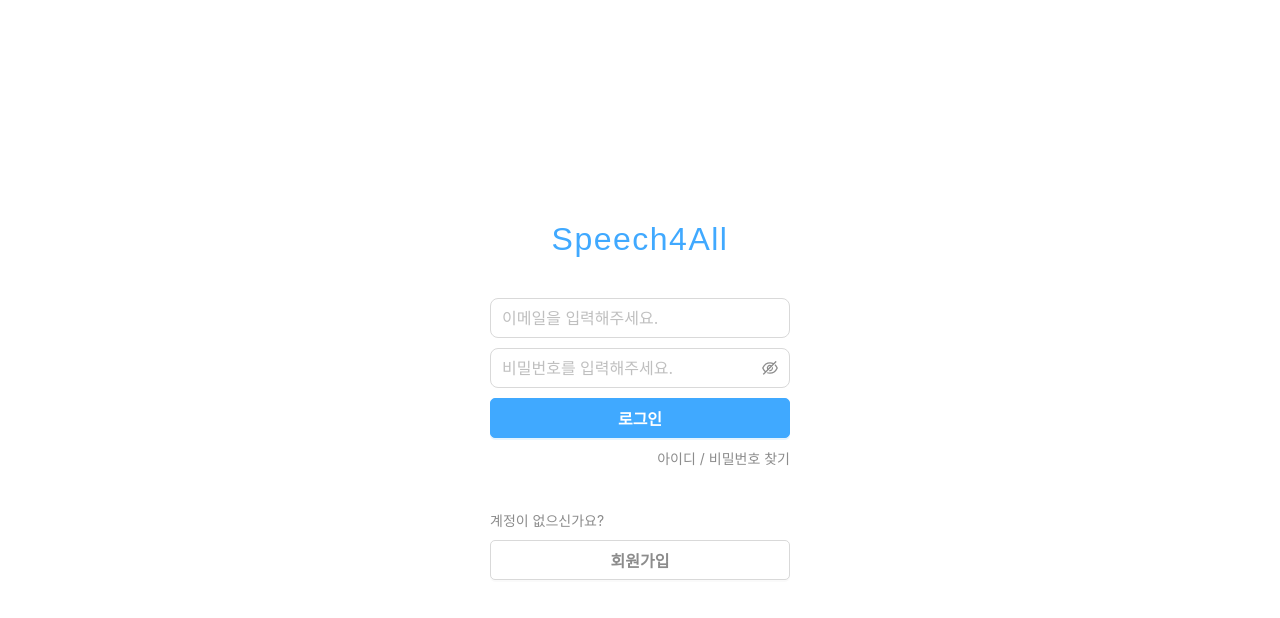
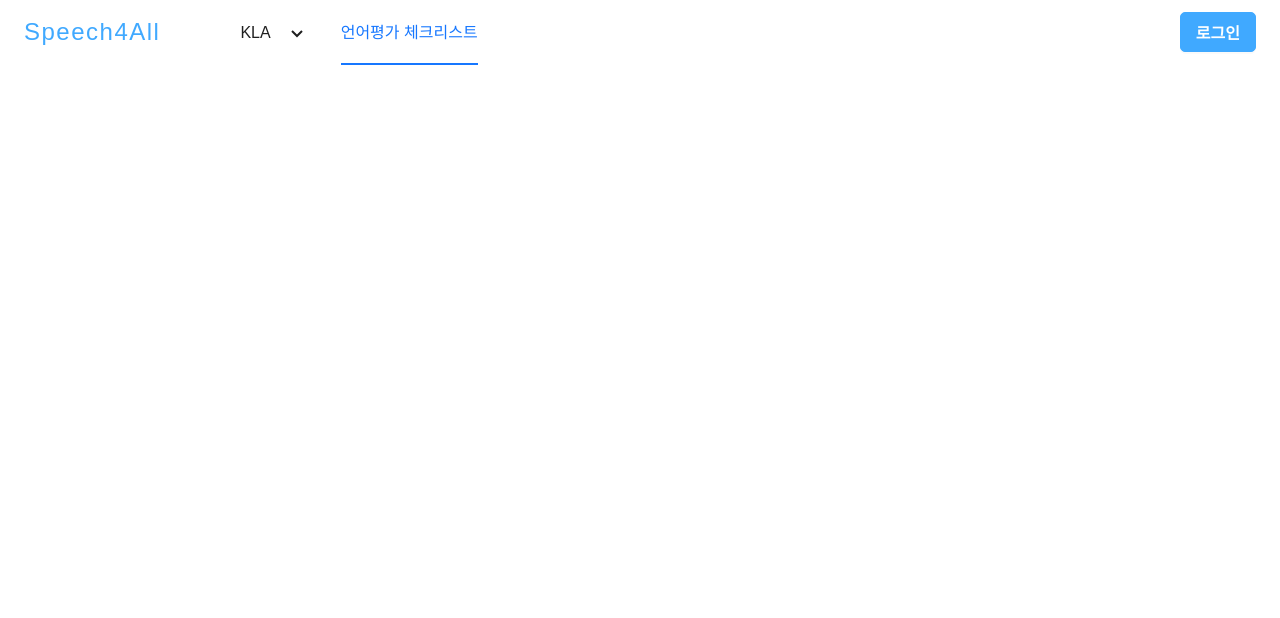
Before and after one commit to motionbit95/speech4all, a React (Create React App) app: page /v2/login in a window 1280 px wide. Shown: the top 618 px of the page. Built offline with nearby package versions, Linux system fonts and the light colour scheme; a web font is replaced by a local one.

Commit message:
🎨 헤더 추가

```diff
--- a/src/App.js
+++ b/src/App.js
@@ -1,42 +1,42 @@
-// src/App.js
 import React, { useState, useEffect } from "react";
-import { BrowserRouter as Router, Routes, Route, Link } from "react-router-dom";
+import {
+  BrowserRouter as Router,
+  Routes,
+  Route,
+  useLocation,
+} from "react-router-dom";
 import axios from "axios";
 import "./App.css";
 import "./assets/styles/global.css";
 import Introduction from "./components/Introduction";
 import KLA from "./components/KLA/KLA";
-// import KLAWorkshop from "./components/KLAWorkshop/KLA";
-import Login from "./components/Login";
-import SignUp from "./components/SignUp"; // 회원가입 컴포넌트 추가
-import Login_v2 from "./pages/Login";
+import Login from "./pages/Login";
+import Signup from "./pages/Signup";
 import { ConfigProvider } from "antd";
 import theme from "./assets/styles/theme";
-import { BsRouterFill } from "react-icons/bs";
-import Signup_v2 from "./pages/Signup";
 import styled from "styled-components";
+import Header from "./component/Header";
 
 function App() {
-  const [user, setUser] = useState(null); // 로그인 상태 관리
+  const [user, setUser] = useState(null);
 
-  // 로그인 상태 복원
   useEffect(() => {
     const savedUser = localStorage.getItem("user");
     if (savedUser) {
-      setUser(JSON.parse(savedUser)); // 저장된 사용자 정보를 상태로 복원
+      setUser(JSON.parse(savedUser));
     }
   }, []);
 
   const handleLogin = (user) => {
-    setUser(user); // 상태 업데이트
-    localStorage.setItem("user", JSON.stringify(user)); // localStorage에 사용자 정보 저장
+    setUser(user);
+    localStorage.setItem("user", JSON.stringify(user));
   };
 
   const handleLogout = async () => {
     try {
-      await axios.post(`${process.env.REACT_APP_SERVER_URL}/api/logout`); // 서버로 로그아웃 요청
-      setUser(null); // 상태 초기화
-      localStorage.removeItem("user"); // localStorage에서 사용자 정보 삭제
+      await axios.post(`${process.env.REACT_APP_SERVER_URL}/api/logout`);
+      setUser(null);
+      localStorage.removeItem("user");
     } catch (error) {
       console.error("로그아웃 실패:", error);
     }
@@ -45,62 +45,29 @@ function App() {
   return (
     <ConfigProvider theme={theme}>
       <Router>
+        <AppContent user={user} onLogout={handleLogout} onLogin={handleLogin} />
+      </Router>
+    </ConfigProvider>
+  );
+}
+
+function AppContent({ user, onLogout, onLogin }) {
+  const location = useLocation();
+  const hideHeaderRoutes = ["/login", "/signup"];
+  const showHeader = !hideHeaderRoutes.includes(location.pathname);
+
+  return (
     <div className="app-container">
-          {/* <header>
-            <nav>
-              <div className="left-menu">
-                <h2>
-                  <Link to="/">Speech4All</Link>
-                </h2>
-                <h2>
-                  <Link to="/kla">KLA</Link>
-                </h2>
-              </div>
-              <div className="right-menu">
-                {user ? ( // 로그인 상태에 따라 동적으로 메뉴 변경
-                  <h2>
-                    <span>{user.email}</span>
-                    {"  "}
-                    <span
-                      onClick={handleLogout}
-                      style={{ cursor: "pointer", color: "white" }}
-                    >
-                      로그아웃
-                    </span>
-                  </h2>
-                ) : (
-                  <h2>
-                    <Link to="/login">로그인</Link>
-                  </h2>
-                )}
-              </div>
-            </nav>
-          </header> */}
+      {showHeader && <Header user={user} onLogout={onLogout} />}
       <MainContainer>
         <Routes>
           <Route path="/" element={<Introduction />} />
           <Route path="/kla/*" element={<KLA user={user} />} />
-              {/* <Route path="/kla-workshop/*" element={<KLAWorkshop />} /> */}
-              <Route
-                path="/login"
-                element={<Login onLogin={handleLogin} />} // Login 컴포넌트에 로그인 핸들러 전달
-              />
-              <Route path="/signup" element={<SignUp />} />
-
-              <Route
-                path="/v2/login"
-                element={<Login_v2 onLogin={handleLogin} />} // Login 컴포넌트에 로그인 핸들러 전달
-              />
-
-              <Route
-                path="/v2/signup"
-                element={<Signup_v2 />} // Login 컴포넌트에 로그인 핸들러 전달
-              />
+          <Route path="/login" element={<Login onLogin={onLogin} />} />
+          <Route path="/signup" element={<Signup />} />
         </Routes>
       </MainContainer>
     </div>
-      </Router>
-    </ConfigProvider>
   );
 }
 
--- a/src/component/Header.jsx
+++ b/src/component/Header.jsx
@@ -0,0 +1,126 @@
+import React, { useEffect } from "react";
+import styled from "styled-components";
+import Logo from "./Logo";
+import { Layout, Menu, Space } from "antd";
+import { BiChevronDown, BiEdit, BiFile, BiHome } from "react-icons/bi";
+import { H3, H4 } from "./Typography";
+import { useNavigate } from "react-router-dom";
+import { PrimaryButton, SecondaryButton } from "./Button";
+
+const { Header } = Layout;
+
+function TopHeader(props) {
+  const { user, onLogout } = props;
+
+  useEffect(() => {
+    console.log(user);
+  }, [user]);
+  const navigate = useNavigate();
+  const items = [
+    {
+      key: "1",
+      label: (
+        <MenuItem>
+          <H4>KLA</H4>{" "}
+          <BiChevronDown size="24px" style={{ marginLeft: "4px" }} />
+        </MenuItem>
+      ),
+      children: [
+        {
+          key: "1-1",
+          label: "소개 및 분석방법",
+          icon: <BiHome />,
+        },
+        {
+          key: "1-2",
+          label: "신규 발화 분석",
+          icon: <BiEdit />,
+        },
+        {
+          key: "1-3",
+          label: "분석 기록",
+          icon: <BiFile />,
+        },
+      ],
+    },
+    {
+      key: "2",
+      label: (
+        <MenuItem>
+          <H4>언어평가 체크리스트</H4>
+        </MenuItem>
+      ),
+    },
+  ];
+
+  return (
+    <HeaderContainer>
+      <Logo
+        size="24px"
+        style={{ cursor: "pointer" }}
+        onClick={() => navigate("/")}
+      >
+        Speech4All
+      </Logo>
+      <MenuContainer
+        mode="horizontal"
+        theme="light"
+        defaultSelectedKeys={["2"]}
+        items={items}
+        style={{
+          flex: 1,
+          minWidth: 0,
+          border: "none",
+        }}
+      />
+      {user ? (
+        <Space size={16}>
+          <H4
+            style={{
+              whiteSpace: "nowrap",
+              overflow: "hidden",
+              color: "var(--text-secondary)",
+            }}
+          >
+            {user.email}
+          </H4>
+          <SecondaryButton onClick={onLogout} size="large">
+            로그아웃
+          </SecondaryButton>
+        </Space>
+      ) : (
+        <PrimaryButton onClick={() => navigate("/login")} size="large">
+          로그인
+        </PrimaryButton>
+      )}
+    </HeaderContainer>
+  );
+}
+
+const HeaderContainer = styled(Header)`
+  background-color: var(--bg-body);
+  display: flex;
+  justify-content: space-between;
+  align-items: center;
+  padding: 0 24px;
+  position: sticky;
+  top: 0;
+  left: 0;
+  z-index: 1;
+  gap: 64px;
+`;
+
+const MenuContainer = styled(Menu)`
+  flex: 1;
+  min-width: 0;
+`;
+
+const MenuItem = styled.div`
+  display: flex;
+  align-items: center;
+  gap: 10px;
+  justify-content: space-between;
+  font-size: 16px;
+`;
+
+export default TopHeader;
--- a/src/component/Logo.jsx
+++ b/src/component/Logo.jsx
@@ -2,7 +2,7 @@ import React from "react";
 import styled from "styled-components";
 
 export const Logo = styled.div`
-  font-size: 32px;
+  font-size: ${({ size }) => size || "32px"};
   font-family: "SBAggroB", sans-serif;
   color: var(--fg-primary);
   letter-spacing: 1.5px;
--- a/src/pages/Login.jsx
+++ b/src/pages/Login.jsx
@@ -7,7 +7,7 @@ import { Form, message } from "antd";
 import axios from "axios";
 import { useNavigate } from "react-router-dom";
 
-function Login_v2(props) {
+function Login(props) {
   const [form] = Form.useForm();
   const navigate = useNavigate();
   const onLogin = (values) => {
@@ -119,4 +119,4 @@ const FindPassword = styled.div`
   cursor: pointer;
 `;
 
-export default Login_v2;
+export default Login;
--- a/src/pages/Signup.jsx
+++ b/src/pages/Signup.jsx
@@ -7,7 +7,7 @@ import { PrimaryButton } from "../component/Button";
 import { PasswordInput, TextInput } from "../component/Input";
 import { H3, H4 } from "../component/Typography";
 
-function Signup_v2() {
+function Signup() {
   const [form] = Form.useForm();
   const isDesktop = useMediaQuery({ query: "(min-width: 576px)" });
 
@@ -158,4 +158,4 @@ const Login = styled.div`
   }
 `;
 
-export default Signup_v2;
+export default Signup;
```
Lines whose indentation alone changed are shown as unchanged.
